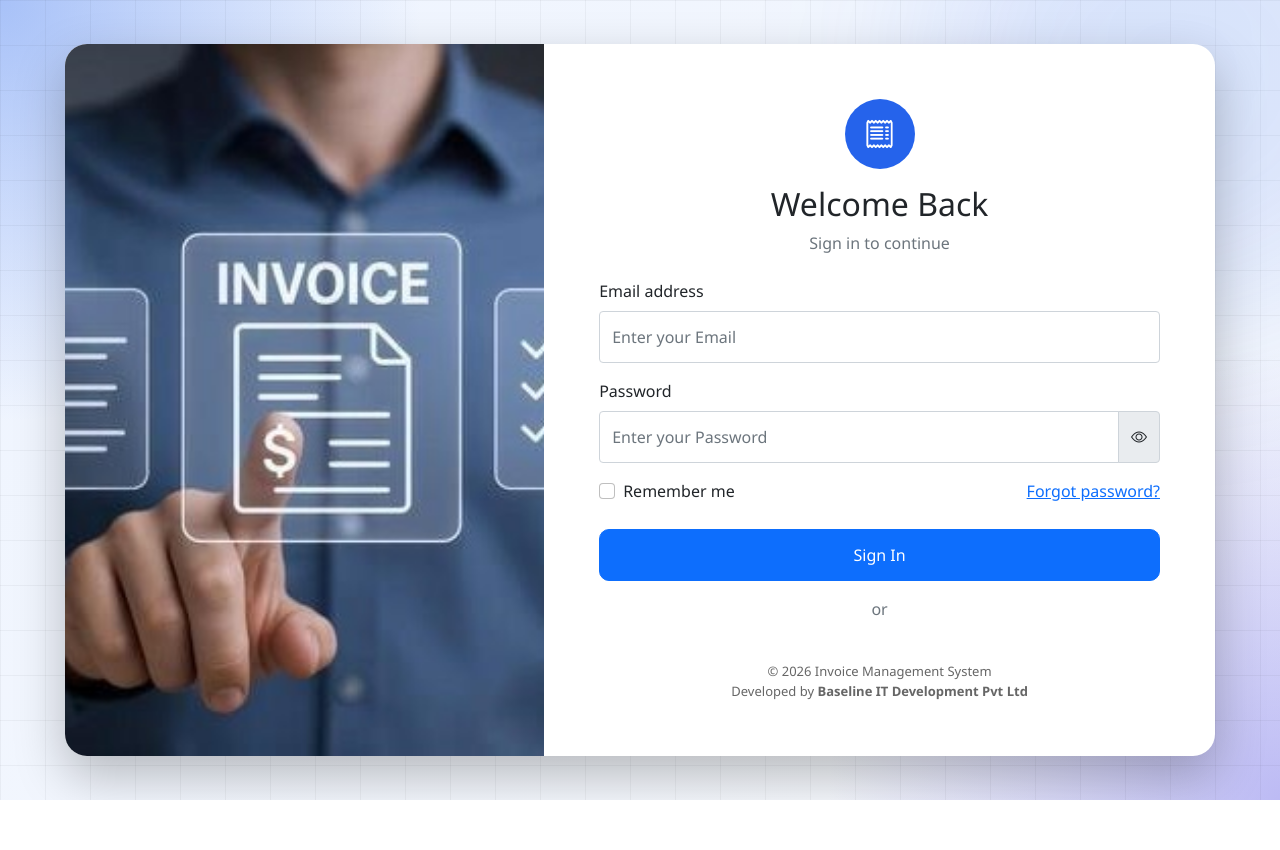
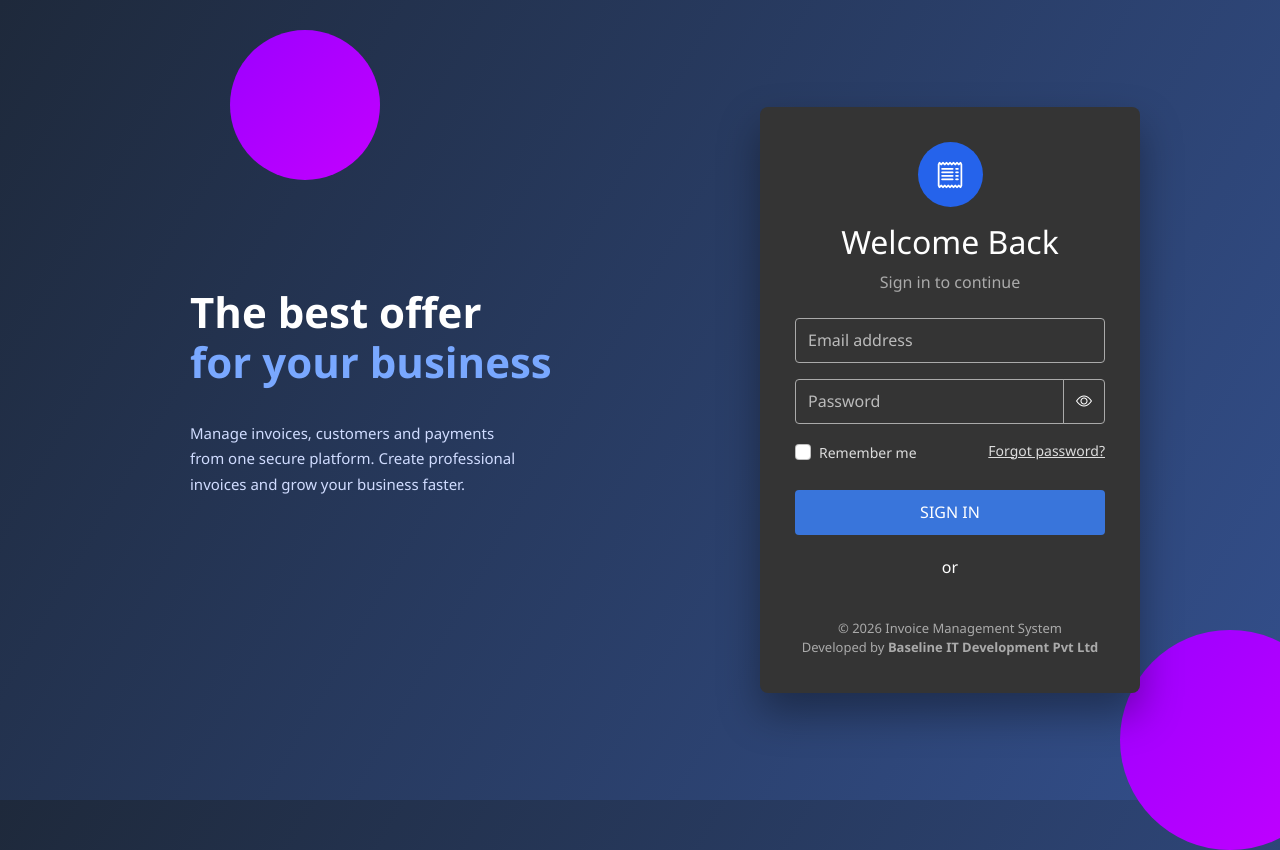
Before and after one commit to neeleshrawat510/IMS, a PHP site: page /Invoice_management_System/login.php in a window 1280 px wide; the page is wider, and only the part inside the window is pictured. Before the commit the page ends 800 px from the top of that part, so only its background shows below. Run offline with PHP 8.4, Linux system fonts and the light colour scheme; some libraries are stand-ins or nearby versions.

Commit message:
ui improved

```diff
--- a/login.php
+++ b/login.php
@@ -13,209 +13,363 @@
         body {
             margin: 0;
             min-height: 100vh;
+            display: flex;
+            align-items: center;
+            justify-content: center;
             font-family: "Segoe UI", sans-serif;
-
-    display: flex;
-    justify-content: center;
-    align-items: center;
-
-    padding: 25px;
-
+            background: linear-gradient(120deg, #1e293b, #334f8c);
             overflow: hidden;
-
-    background:
-        radial-gradient(circle at top left, rgba(37,99,235,.35), transparent 28%),
-        radial-gradient(circle at bottom right, rgba(79,70,229,.35), transparent 30%),
-        linear-gradient(135deg,#eef4ff,#f7f9fc);
         }
 
-body::before{
-    content:"";
-    position:fixed;
-    inset:0;
-    background-image:
-        linear-gradient(rgba(0,0,0,.04) 1px, transparent 1px),
-        linear-gradient(90deg, rgba(0,0,0,.04) 1px, transparent 1px);
 
-    background-size:45px 45px;
-
-    z-index:-2;
+        /* Background circles */
+        body:before,
+        body:after {
+            content: "";
+            position: absolute;
+            border-radius: 50%;
+            background: linear-gradient(135deg, #9c00ff, #c300ff);
+            z-index: 0;
         }
 
-body::after{
+        body:before {
+            width: 150px;
+            height: 150px;
+            top: 30px;
+            left: 230px;
+        }
 
-    content:"";
+        body:after {
+            width: 220px;
+            height: 220px;
+            right: -60px;
+            bottom: -50px;
+        }
 
-    position:fixed;
 
-    width:500px;
-    height:500px;
+        /* Main container */
+        .login-box {
+            width: 1000px;
+            max-width: 95%;
+            min-height: 550px;
+            display: flex;
+            position: relative;
+            z-index: 1;
+        }
 
-    background:#2563eb22;
 
-    filter:blur(90px);
+        /* Left section */
+        .left-section {
+            flex: 1;
+            color: white;
+            padding: 80px 50px;
+            display: flex;
+            flex-direction: column;
+            justify-content: center;
+        }
 
-    border-radius:50%;
 
-    top:-180px;
-    right:-150px;
+        .left-section h1 {
+            font-size: 42px;
+            font-weight: 700;
+            line-height: 1.2;
+        }
 
-    z-index:-1;
+
+        .left-section h1 span {
+            color: #79a8ff;
+        }
+
+
+        .left-section p {
+            margin-top: 25px;
+            color: #d0dcff;
+            width: 330px;
+            line-height: 1.7;
+            font-size: 15px;
+        }
+
+
+        /* Login card */
+        .login-card {
+            width: 380px;
+            background: #343434;
+            padding: 35px;
+            border-radius: 8px;
+            box-shadow: 0 20px 40px rgba(0, 0, 0, .35);
+            align-self: center;
+        }
+
+
+        .logo {
+            width: 65px;
+            height: 65px;
+            border-radius: 50%;
+            background: #2563eb;
+            display: flex;
+            align-items: center;
+            justify-content: center;
+            color: white;
+            margin: auto;
+            font-size: 28px;
+        }
+
+
+        .login-card h2 {
+            color: white;
+        }
+
+
+        .login-card p {
+            color: #aaa;
+        }
+
+
+        .form-control {
+            height: 45px;
+            background: transparent;
+            border: 1px solid #aaa;
+            color: white;
+        }
+
+
+        .form-control::placeholder {
+            color: #bbb;
+        }
+
+
+        .form-control:focus {
+            background: transparent;
+            color: white;
+            border-color: #4f86ff;
+            box-shadow: none;
+        }
+
+
+        .input-group-text {
+            background: transparent;
+            border: 1px solid #aaa;
+            color: white;
+            cursor: pointer;
+        }
+
+
+        .form-check-label,
+        .login-card a {
+            color: #ddd;
+            font-size: 14px;
+        }
+
+
+        .btn-primary {
+            height: 45px;
+            background: #3975db;
+            border: none;
+            border-radius: 4px;
+        }
+
+
+        .btn-primary:hover {
+            background: #2563eb;
+        }
+
+
+        .divider {
+            color: white;
+            text-align: center;
+            margin: 20px 0;
+        }
+
+
+        .footer {
+            color: #aaa;
+            font-size: 13px;
+            text-align: center;
+            margin-top: 20px;
+        }
+
+
+        label.error {
+            color: #ff7676;
+            font-size: 13px;
+        }
+
+
+        @media(max-width:768px) {
+
+            .login-box {
+                display: block;
+            }
+
+            .left-section {
+                display: none;
+            }
+
+            .login-card {
+                margin: auto;
+            }
 
         }
 
-        .card {
-            max-width: 1150px;
-            width: 100%;
-            border: none;
-            border-radius: 22px;
-            overflow: hidden;
-            box-shadow: 0 20px 50px rgba(0, 0, 0, .25)
-        }
+    </style>
 
-        .left {
-            position: relative;
-            min-height: 700px
-        }
-
-        .left img {
-            width: 100%;
-            height: 100%;
-            object-fit: cover
-        }
-
-        .overlay {
-            position: absolute;
-            inset: 0;
-            background: rgba(20, 40, 90, .55);
-            color: #fff;
-            padding: 50px;
-            display: flex;
-            flex-direction: column;
-            justify-content: flex-end
-        }
-
-        .right {
-            padding: 55px
-        }
-
-        .logo {
-            width: 70px;
-            height: 70px;
-            border-radius: 50%;
-            background: #2563eb;
-            color: #fff;
-            display: flex;
-            align-items: center;
-            justify-content: center;
-            font-size: 30px;
-            margin: auto
-        }
-
-        .form-control {
-            height: 52px
-        }
-
-        .btn-primary {
-            height: 52px;
-            border-radius: 10px
-        }
-
-        .footer {
-            font-size: 13px;
-            color: #666;
-            text-align: center;
-            margin-top: 25px
-        }
-
-        .rounded-t-5 {
-            border-top-left-radius: 0.5rem;
-            border-top-right-radius: 0.5rem;
-        }
-
-        label.error {
-            color: red;
-            font-size: 14px;
-            margin-top: 5px;
-        }
-
-
-        @media (min-width: 992px) {
-            .rounded-tr-lg-0 {
-                border-top-right-radius: 0;
-            }
-
-            .rounded-bl-lg-5 {
-                border-bottom-left-radius: 0.5rem;
-            }
-        }
-
-        .success-msg {
-            color: green;
-        }
-    </style>
 </head>
 
 <body>
-    <div class="card">
-        <div class="row g-0">
-            <div class="col-lg-5 d-none d-lg-block left">
-                <img src="uploads/login_img1.jpg" alt="">
-                <!-- <div class="overlay">
-                    <h1>Invoice Management System</h1>
-                    <p>Manage invoices, customers and payments from one secure platform.</p>
-                    <ul>
-                        <li>Create Professional Invoices</li>
-                        <li>Manage Products</li>
-                        <li>Manage Customers</li>
-                        <li>Secure Authentication</li>
-                    </ul>
-                    <p><strong>Developed by</strong><br>Baseline IT Development Pvt Ltd</p>
-                </div> -->
+    <div class="login-box">
+
+        <!-- LEFT CONTENT -->
+        <div class="left-section">
+
+            <h1>
+                The best offer<br>
+                <span>for your business</span>
+            </h1>
+
+
+            <p>
+                Manage invoices, customers and payments
+                from one secure platform. Create professional
+                invoices and grow your business faster.
+            </p>
+
+
         </div>
-            <div class="col-lg-7 right">
+
+
+
+        <!-- LOGIN CARD -->
+        <div class="login-card">
+
+
             <div class="text-center mb-4">
-                    <div class="logo"><i class="bi bi-receipt"></i></div>
-                    <h2 class="mt-3">Welcome Back</h2>
-                    <p class="text-muted">Sign in to continue</p>
+
+                <div class="logo">
+                    <i class="bi bi-receipt"></i>
                 </div>
+
+
+                <h2 class="mt-3">
+                    Welcome Back
+                </h2>
+
+
+                <p>
+                    Sign in to continue
+                </p>
+
+            </div>
+
+
+
             <form id="login">
+
+
                 <div class="mb-3">
-                        <label class="form-label">Email address</label>
-                        <input type="email" id="email" name="email" class="form-control" placeholder="Enter your Email">
+
+                    <input type="email" id="email" name="email" class="form-control" placeholder="Email address">
+
                 </div>
+
+
+
                 <div class="mb-3">
-                        <label class="form-label">Password</label>
+
                     <div class="input-group">
+
                         <input type="password" id="password" name="password" class="form-control"
-                                placeholder="Enter your Password">
-                            <span class="input-group-text" id="togglePassword"><i class="bi bi-eye"></i></span>
+                            placeholder="Password">
+
+
+                        <span class="input-group-text" id="togglePassword">
+
+                            <i class="bi bi-eye"></i>
+
+                        </span>
+
+
                     </div>
+
                 </div>
+
+
+
+
                 <div class="d-flex justify-content-between mb-4">
+
+
                     <div class="form-check">
+
                         <input class="form-check-input" type="checkbox" id="rememberMe">
-                            <label class="form-check-label" for="rememberMe">Remember me</label>
+
+
+                        <label class="form-check-label">
+                            Remember me
+                        </label>
+
                     </div>
-                        <a href="forgot_password.php">Forgot password?</a>
+
+
+
+                    <a href="forgot_password.php">
+                        Forgot password?
+                    </a>
+
+
                 </div>
-                    <button class="btn btn-primary w-100" type="submit">Sign In</button>
-                    <div class="text-center my-3 text-muted">or</div>
-                    <!-- Google Sign-In -->
+
+
+
+                <button class="btn btn-primary w-100" type="submit">
+
+                    SIGN IN
+
+                </button>
+
+
+
+                <div class="divider">
+                    or
+                </div>
+
+
+
+
+                <!-- Google Login KEEP SAME -->
+
                 <div id="g_id_onload"
                     data-client_id="92348507939-74ujcuui4ce2g0pt2ipk287voa8io6sg.apps.googleusercontent.com"
                     data-callback="handleGoogleLogin">
                 </div>
-                    <div class="g_id_signin d-flex justify-content-center" data-type="standard" data-width="300"></div>
-                    <div class="footer">
-                        © <?= date('Y') ?> Invoice Management System<br>
-                        Developed by <strong>Baseline IT Development Pvt Ltd</strong>
-                    </div>
-                </form>
-            </div>
-        </div>
+
+
+                <div class="g_id_signin d-flex justify-content-center" data-type="standard" data-width="300">
                 </div>
 
+
+
+
+                <div class="footer">
+
+                    © <?= date('Y') ?> Invoice Management System
+                    <br>
+
+                    Developed by
+                    <strong>
+                        Baseline IT Development Pvt Ltd
+                    </strong>
+
+                </div>
+
+
+
+            </form>
+
+
+        </div>
+
+
+    </div>
 
     <!-- jQuery -->
     <script src="https://code.jquery.com/jquery-3.6.0.min.js"></script>
```
Lines whose indentation alone changed are shown as unchanged.
